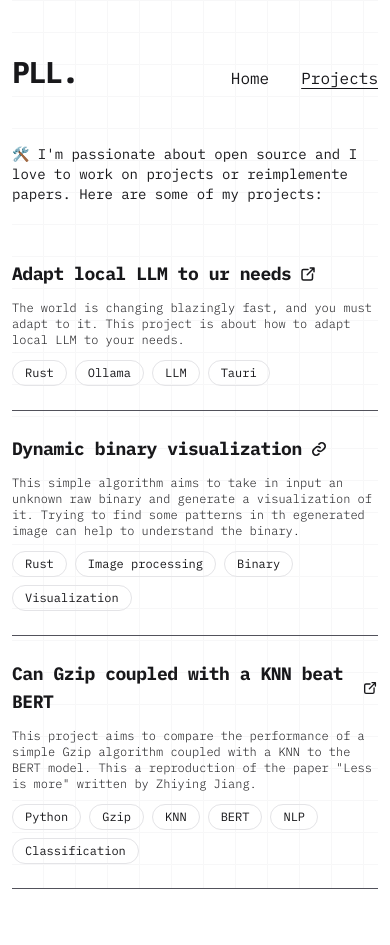
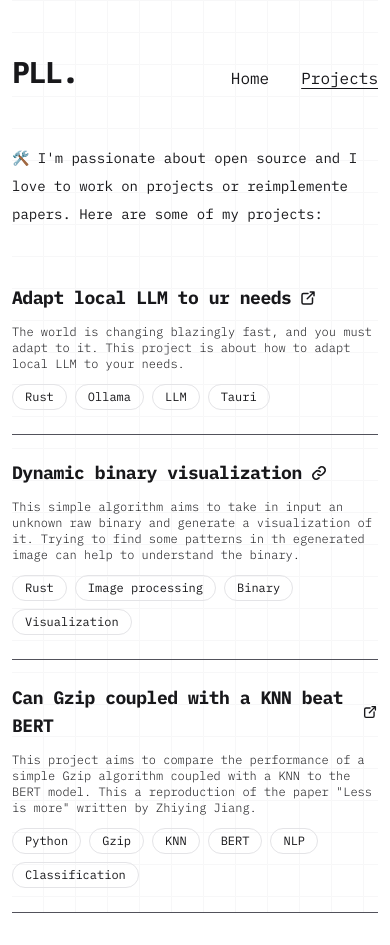
Before and after one commit to PierreLouisLetoquart/itsme, a Next.js app: page /projects in a window 390 px wide. Before the commit the page ends 921 px from the top, so only its background shows below. Built offline with nearby package versions, Linux system fonts and the light colour scheme.

Commit message:
quick fix

```diff
--- a/src/components/heading.tsx
+++ /dev/null
@@ -1,15 +0,0 @@
-import { cn } from "@/utils/cn";
-
-interface HeadingProps extends React.HTMLProps<HTMLHeadingElement> {}
-
-export function Heading2({ className, ...props }: HeadingProps) {
-  return (
-    <h2
-      className={cn(
-        "mb-6 text-xl font-bold tracking-tighter md:mb-10 md:text-3xl",
-        className,
-      )}
-      {...props}
-    />
-  );
-}
--- a/src/components/paragraph.tsx
+++ b/src/components/paragraph.tsx
@@ -4,7 +4,10 @@ interface ParagraphPros extends React.HTMLProps<HTMLParagraphElement> {}
 
 export function Paragraph({ children, className, ...props }: ParagraphPros) {
   return (
-    <p className={cn("text-sm font-normal md:text-lg", className)} {...props}>
+    <p
+      className={cn("text-sm font-normal leading-7 md:text-lg", className)}
+      {...props}
+    >
       {children}
     </p>
   );
```
